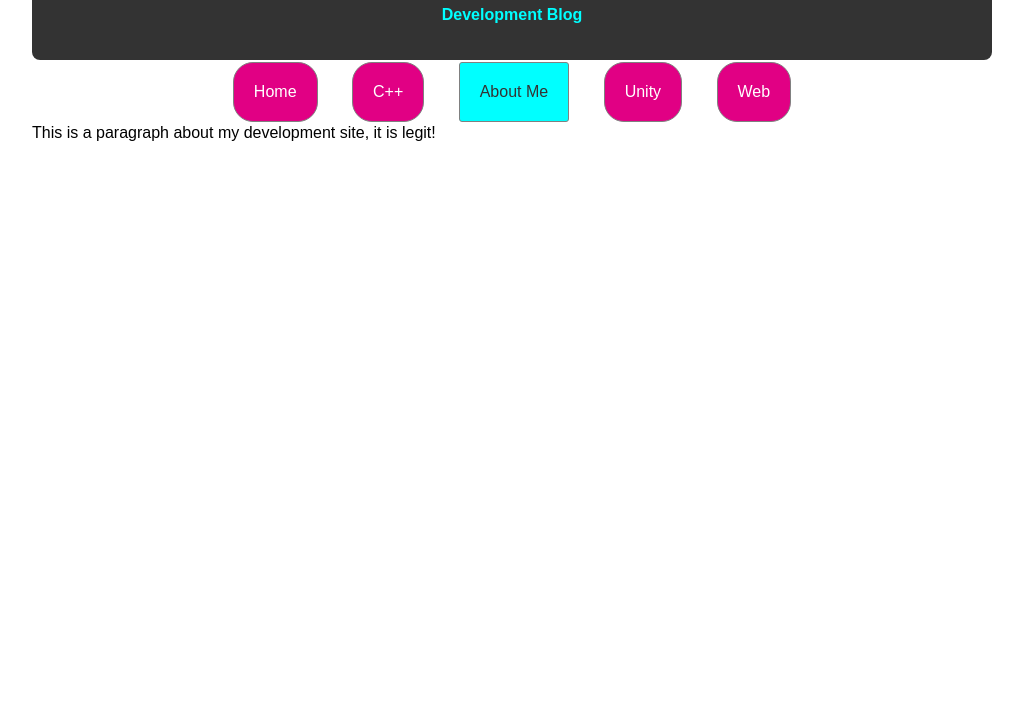
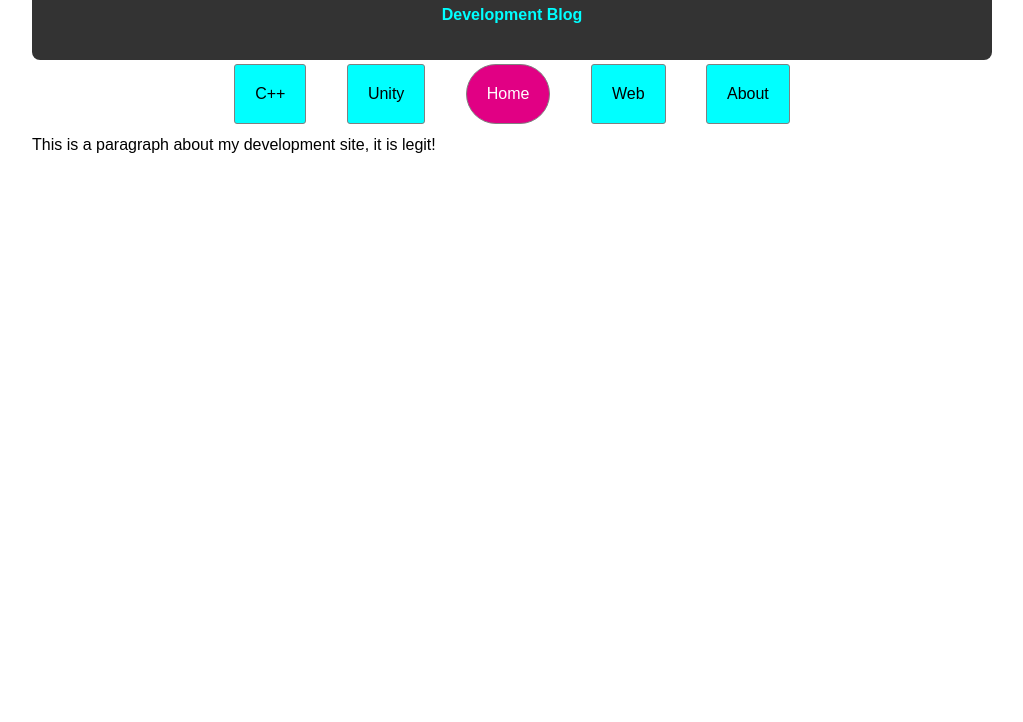
Before and after one commit to wgathright/Development-Blog-Site, a plain HTML site: page index.html in a window 1280 px wide. Shown: the part 78-800 px from the top of the page, without its empty margins (128-1151 px from the left). Drawn offline with Linux system fonts and the light colour scheme.

Commit message:
Second Commit

```diff
--- a/index.html
+++ b/index.html
@@ -11,11 +11,12 @@
 		</header>
 		<nav>
 			<ul>
-				<a href="#"></a><li>Home</li></a>
+
 				<a href="#"></a><li>C++</li></a>
-				<a href="#"></a><li id="about">About Me</li></a>
 				<a href="#"></a><li>Unity</li></a>
+				<a href="#"></a><li id="about">Home</li></a>
 				<a href="#"></a><li>Web</li></a>
+				<a href="#"></a><li>About</li></a>
 			</ul>
 		</nav>
 		<section>
--- a/main.css
+++ b/main.css
@@ -35,7 +35,7 @@ nav ul
 {
 
 	overflow: hidden;
-	color: white;
+	color: gray;
 	padding: 0;
 	text-align: center;
 	margin: 2px 0;
@@ -45,15 +45,23 @@ nav ul li
 {
 	display: inline-block;
 	padding: 20px;
-	background-color: rgb(225,0,132);
-	border-radius: 20px;
-	margin: 0 15px;
+	background-color: aqua;
+	border-radius: 3px;
+	margin: 2px 18px 10px;
 	border: 1px solid gray;
+	color: black;
+}
+
+nav ul li:hover
+{
+
+	box-shadow: 1px 1px 2px 2px gray;
+
 }
 
 #about
 {
-	background-color: aqua;
-	color: #333;
-	border-radius: 3px;
+	background-color: rgb(225,0,132);
+	border-radius: 30px;
+	color: white;
 }
```
